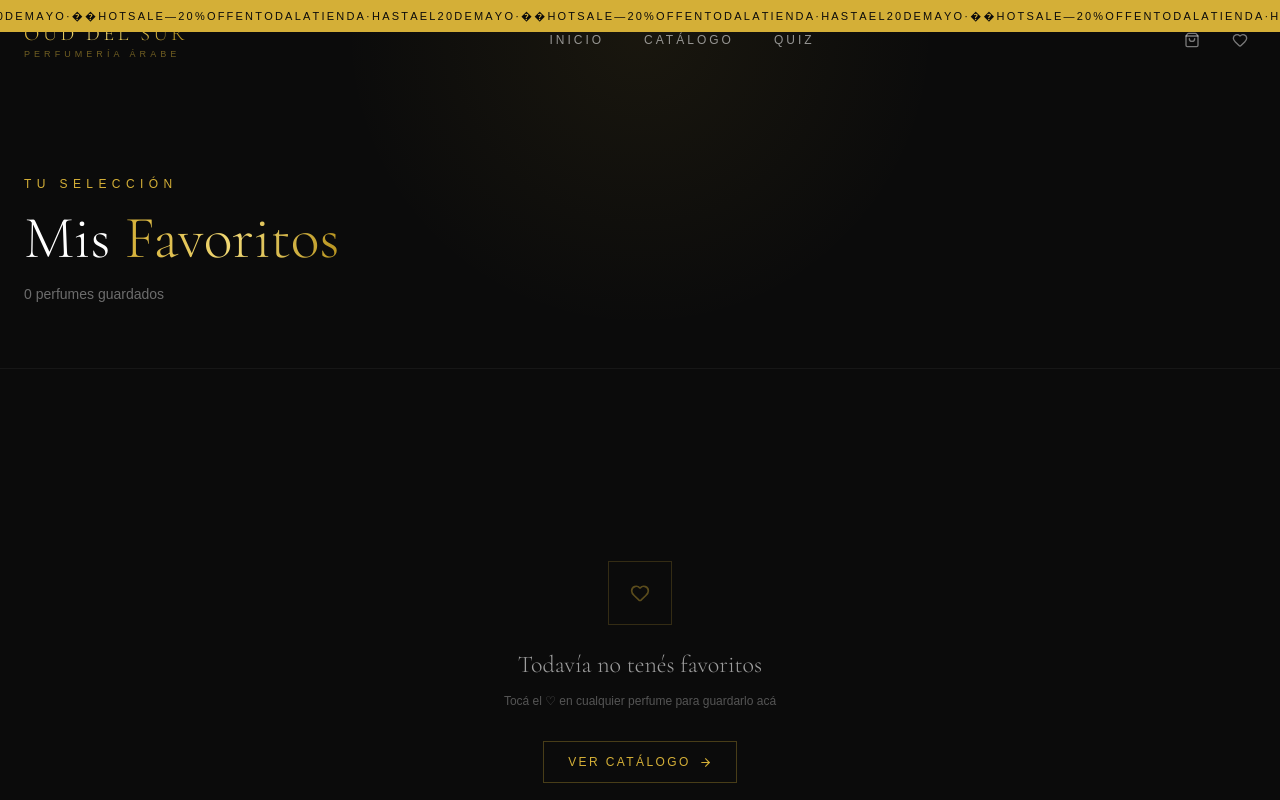
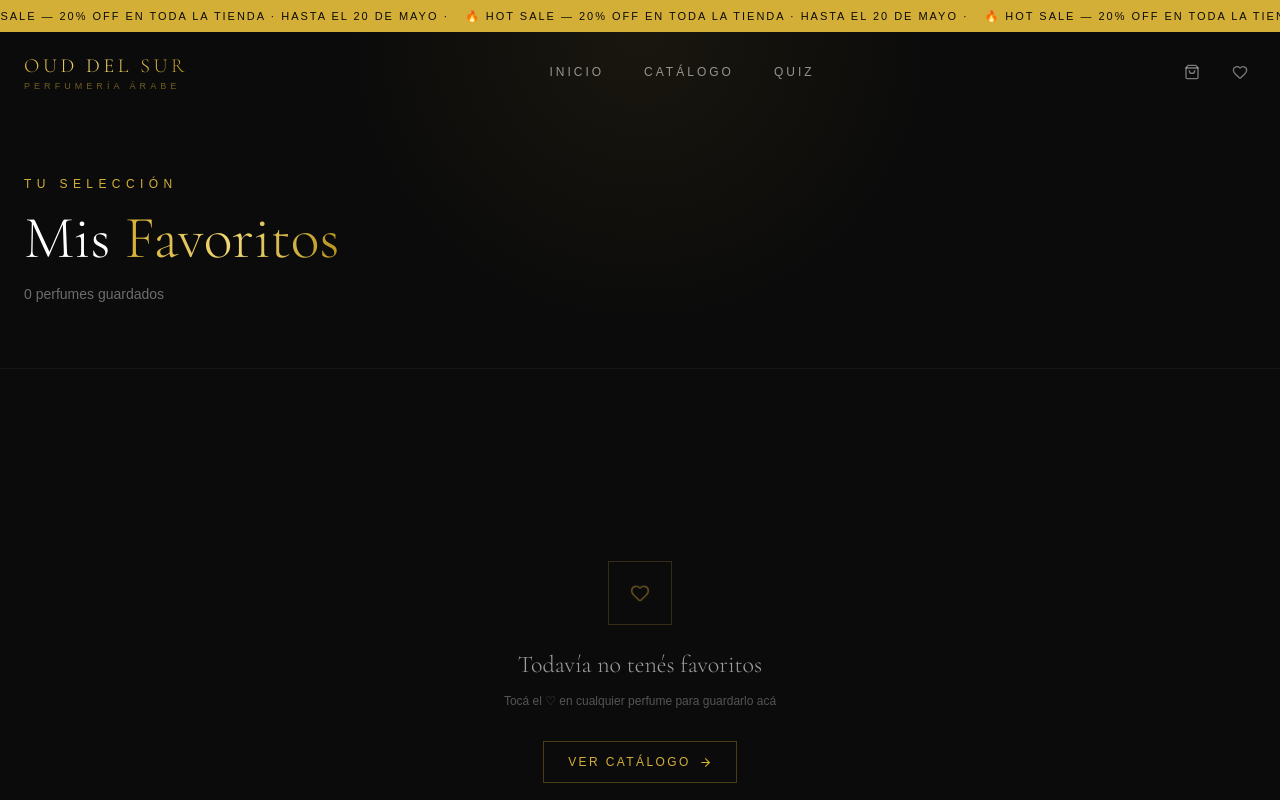
Before and after one commit to francovercellino2006-stack/oud-del-sur, a Next.js app: page /favorites in a window 1280 px wide. Shown: the top 800 px of the page. Built offline with nearby package versions, Linux system fonts and the light colour scheme.

Commit message:
fix: hot sale banner text and navbar offset

```diff
--- a/components/HotSaleBanner.tsx
+++ b/components/HotSaleBanner.tsx
@@ -1,18 +1,15 @@
 export default function HotSaleBanner() {
   const text = "🔥 HOT SALE — 20% OFF EN TODA LA TIENDA · HASTA EL 20 DE MAYO · ";
-  const repeated = Array(6).fill(text).join("");
+  const items = Array(8).fill(text);
 
   return (
-    <div className="fixed top-0 left-0 right-0 z-[100] overflow-hidden flex"
+    <div className="fixed top-0 left-0 right-0 z-[100] overflow-hidden flex items-center"
       style={{ background: "#D4AF37", height: "32px" }}>
-      <div
-        className="flex items-center whitespace-nowrap animate-ticker"
-        style={{ width: "max-content" }}
-      >
-        {repeated.split("").map((char, i) => (
-          <span key={i} className="text-[11px] font-medium tracking-[0.2em]"
+      <div className="flex items-center whitespace-nowrap animate-ticker" style={{ width: "max-content" }}>
+        {items.map((t, i) => (
+          <span key={i} className="text-[11px] font-medium tracking-[0.18em] mx-2"
             style={{ color: "#0B0B0B", fontFamily: "sans-serif" }}>
-            {char}
+            {t}
           </span>
         ))}
       </div>
--- a/components/Navbar.tsx
+++ b/components/Navbar.tsx
@@ -28,8 +28,9 @@ export default function Navbar() {
       <motion.header
         initial={{ y: -80, opacity: 0 }}
         animate={{ y: 0, opacity: 1 }}
+        style={{ top: "32px" }}
         transition={{ duration: 0.9, ease: [0.25, 0.46, 0.45, 0.94] }}
-        className={`fixed top-0 left-0 right-0 z-50 transition-all duration-500 ${
+        className={`fixed left-0 right-0 z-50 transition-all duration-500 ${
           scrolled
             ? "border-b border-white/5 py-3 backdrop-blur-xl bg-black/60"
             : "py-5 bg-transparent"
```
